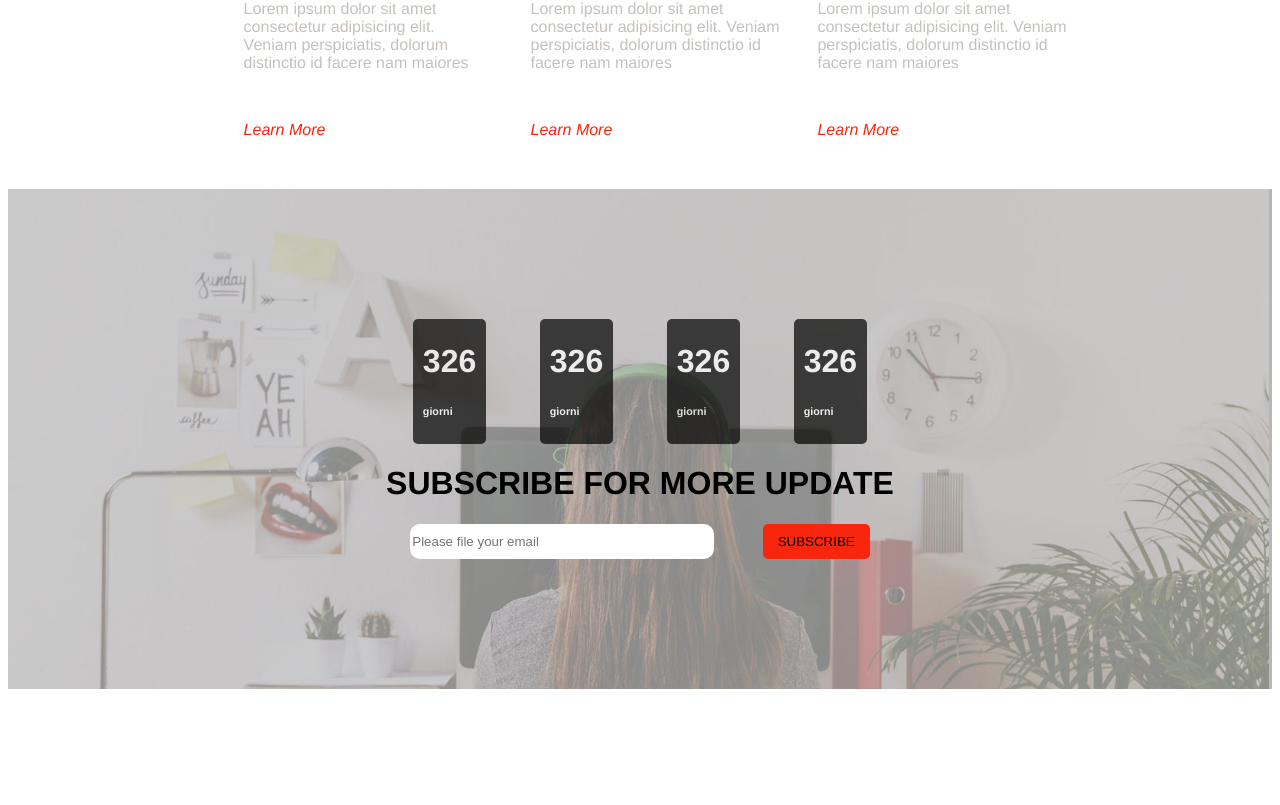
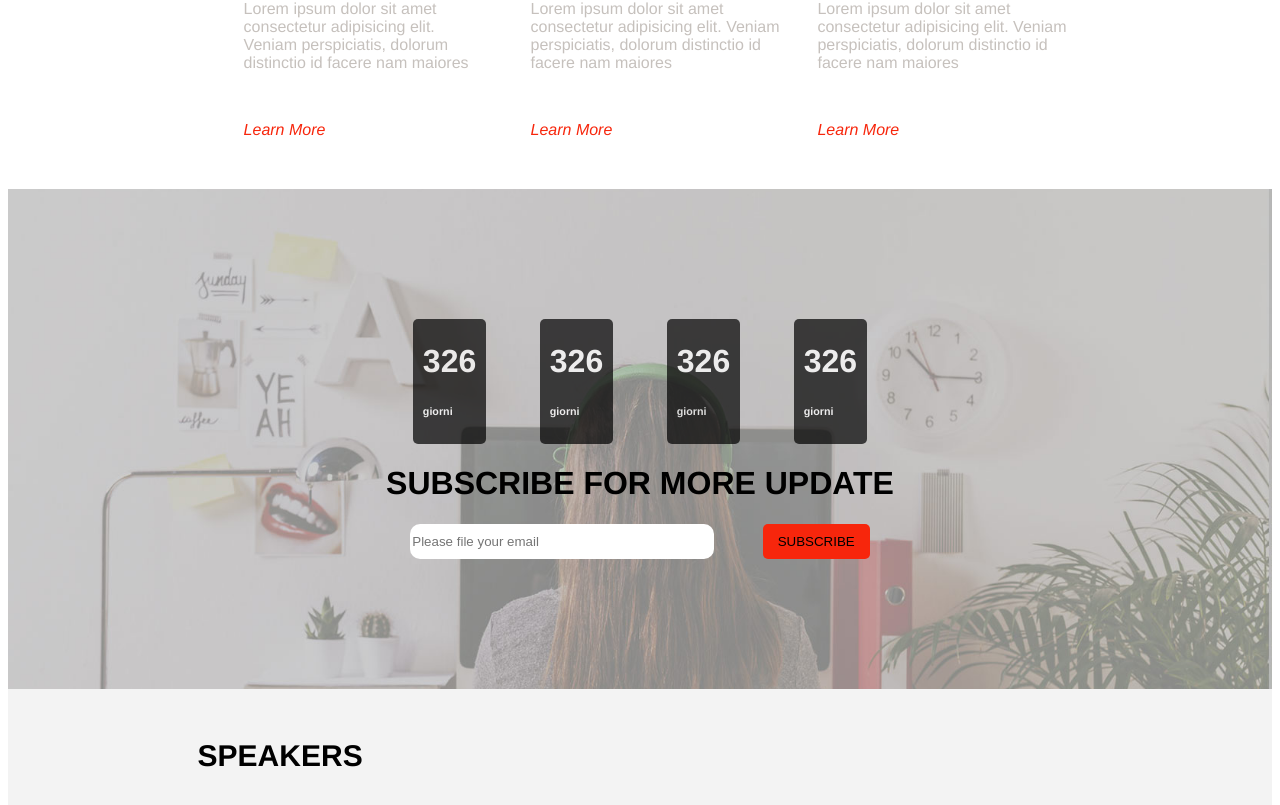
Before and after one commit to AndreaPanzeriDev/proj-html-vuejs, a Vue app: page / in a window 1280 px wide. Shown: the part 664-1469 px from the top of the page. Before the commit the page ends 1361 px from the top, so only its background shows below. Built offline with nearby package versions, Linux system fonts and the light colour scheme.

Commit message:
auto-save

```diff
--- a/src/App.vue
+++ b/src/App.vue
@@ -35,11 +35,7 @@ export default {
   box-sizing: border-box;
 }
 
-html{
-  padding: 0;
-  margin: 0;
-  box-sizing: 0;
-}
+
 
 .d-flex {
   display: flex;
--- a/src/components/MainComp.vue
+++ b/src/components/MainComp.vue
@@ -3,6 +3,7 @@
     <EventComp/>
     <QuestionComp :arrayAboutUs="arrayAboutUs"/>
     <SubscribeComp/>
+    <speakerComp/>
   </div>
 </template>
 
@@ -10,12 +11,14 @@
 import EventComp from './EventComp.vue'
 import QuestionComp from './QuestionComp.vue'
 import SubscribeComp from './SubscribeComp.vue'
+import speakerComp from './speaker/speakerComp.vue'
 
 export default {
     components:{
         EventComp,
         QuestionComp,
-        SubscribeComp
+        SubscribeComp,
+        speakerComp
     },
     props:{
       arrayAboutUs: Array
--- a/src/components/QuestionComp.vue
+++ b/src/components/QuestionComp.vue
@@ -26,7 +26,6 @@ export default {
     margin-top: 25px;
     color: #c6c1bd;
     height: 200px;
-
 }
 .split{
     width: calc(100% / 3);
--- a/src/components/SubscribeComp.vue
+++ b/src/components/SubscribeComp.vue
@@ -44,7 +44,6 @@ export default {
   margin-top: 50px;
   height: 500px;
   display: flex;
-
 }
 
 .blocks{
--- /dev/null
+++ b/src/components/speaker/speakerComp.vue
@@ -0,0 +1,29 @@
+<template>
+  <div id="speakerComp">
+    <div class="contaier">
+        <span class="fw-bold">SPEAKERS</span>
+    </div>
+  </div>
+</template>
+
+<script>
+export default {
+  name: "speakerComp",
+};
+</script>
+
+<style scoped>
+#speakerComp {
+  background-color: #f3f3f3;
+}
+
+.contaier{
+    width: 70%;
+    margin: auto;
+    padding: 50px 0;
+}
+
+.contaier > span {
+    font-size: 30px;
+}
+</style>
```
